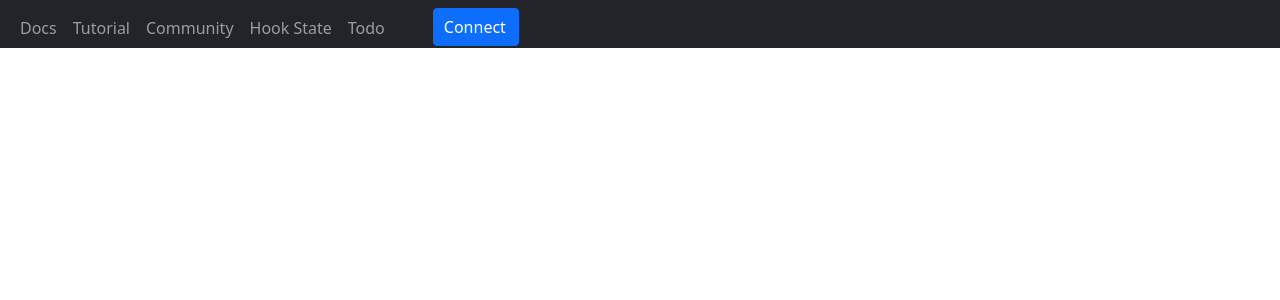
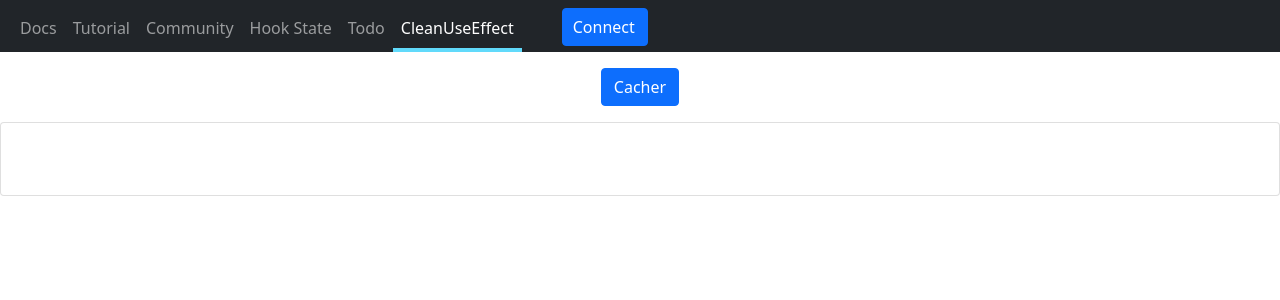
Before and after one commit to gilbruno/reactrouter, a React (Create React App) app in the folder reactrouter/: page /cleanUseEffect in a window 1280 px wide. Shown: the top 300 px of the page. Built offline with nearby package versions, Linux system fonts and the light colour scheme.

Commit message:
Clean UseEffect in function component

```diff
--- a/reactrouter/src/App.js
+++ b/reactrouter/src/App.js
@@ -7,6 +7,7 @@ import Community from './components/Community';
 import HookState from './components/HookState';
 import Todo from './components/Todo';
 import Menu from './components/Menu';
+import CleanUseEffectContainer from './components/CleanUseEffectContainer';
 
 
 function App() {
@@ -20,6 +21,8 @@ function App() {
         <Route path="/community" element={<Community/>}/>
         <Route path="/useState" element={<HookState/>}/>
         <Route path="/todo" element={<Todo/>}/>
+        <Route path="/cleanUseEffect" element={<CleanUseEffectContainer/>}/>
+
       </Routes>
 
 
--- /dev/null
+++ b/reactrouter/src/components/CleanUseEffect.js
@@ -0,0 +1,39 @@
+import React, {useState, useEffect} from 'react'
+
+
+function CleanUseEffect() {
+
+  const [keyCode, setKeyCode] = useState([''])
+
+  const handleKeyCode = event => {
+    setKeyCode(event.code)
+    console.log('AddEventListenere activé')
+  }
+
+  //RAPPEL : useEffec with 2nd argument equals to empty array
+  // is like implements some rules in "componentDiMount" of a "Class" component
+  useEffect(() => {
+    document.addEventListener('keyup', handleKeyCode)
+
+    //Returns a arrow function is equivalent to do it in a "compnentWillUnmount"
+    // of a "class" component
+    return () => {
+        console.log('AddEventListenere retiré')
+        document.removeEventListener('keyup', handleKeyCode)
+    }
+  }, [])
+
+  return (
+    <div className="card">
+        <div className="card-body">
+            <h1 className="text-center">
+                {keyCode}
+            </h1>
+
+        </div>
+
+    </div>
+  )
+}
+
+export default CleanUseEffect
--- /dev/null
+++ b/reactrouter/src/components/CleanUseEffectContainer.js
@@ -0,0 +1,27 @@
+import React, {useState} from 'react'
+import CleanUseEffect from './CleanUseEffect'
+
+function CleanUseEffectContainer() {
+
+  const [show, setShow] = useState(true)
+
+  const btnDisplay = show ? 'Cacher' : 'Afficher'
+
+  const handleOnClick = () => {
+    setShow(!show)
+  }
+
+  return (
+    <div className="text-center">
+        <button className='btn btn-primary m-3' onClick={handleOnClick}>{btnDisplay}</button>
+        {
+            show && <CleanUseEffect/>
+        }
+
+    </div>
+  )
+}
+
+
+
+export default CleanUseEffectContainer
--- a/reactrouter/src/components/Menu.js
+++ b/reactrouter/src/components/Menu.js
@@ -27,6 +27,9 @@ function Menu() {
             <li className="nav-item">
                 <NavLink className="nav-link" to="/todo">Todo</NavLink>
             </li>
+            <li className="nav-item">
+                <NavLink className="nav-link" to="/cleanUseEffect">CleanUseEffect</NavLink>
+            </li>
             <li className="navbar-right connect">
                 <button className="btn btn-primary connect" onClick={handleConnect}>Connect</button>
             </li>
```
